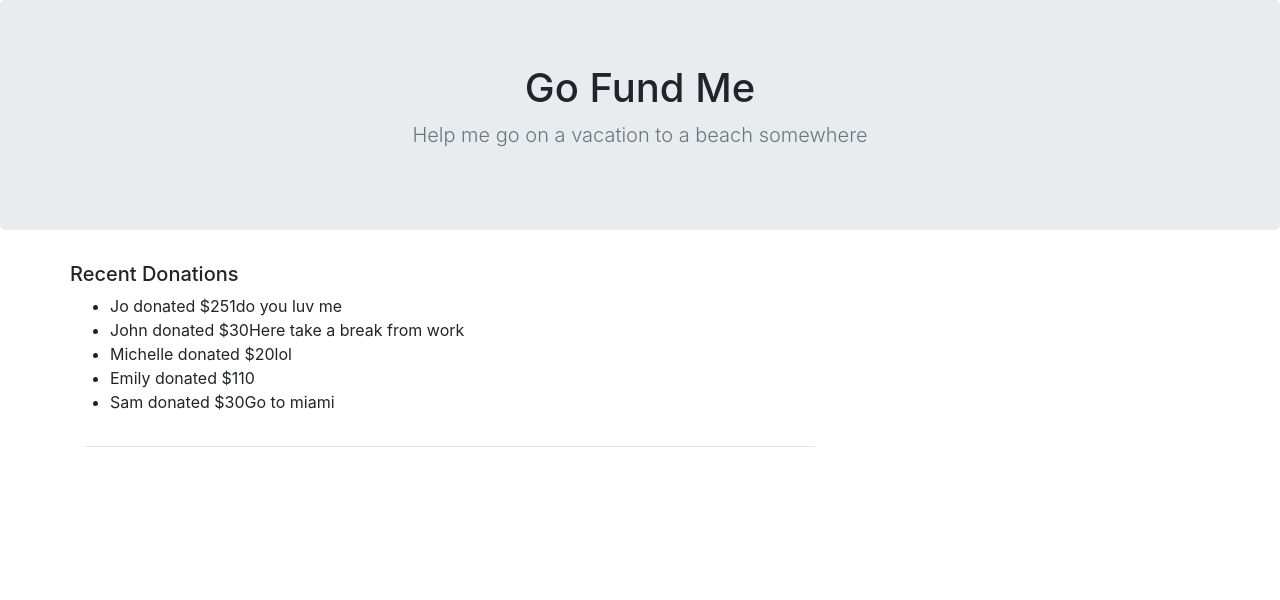
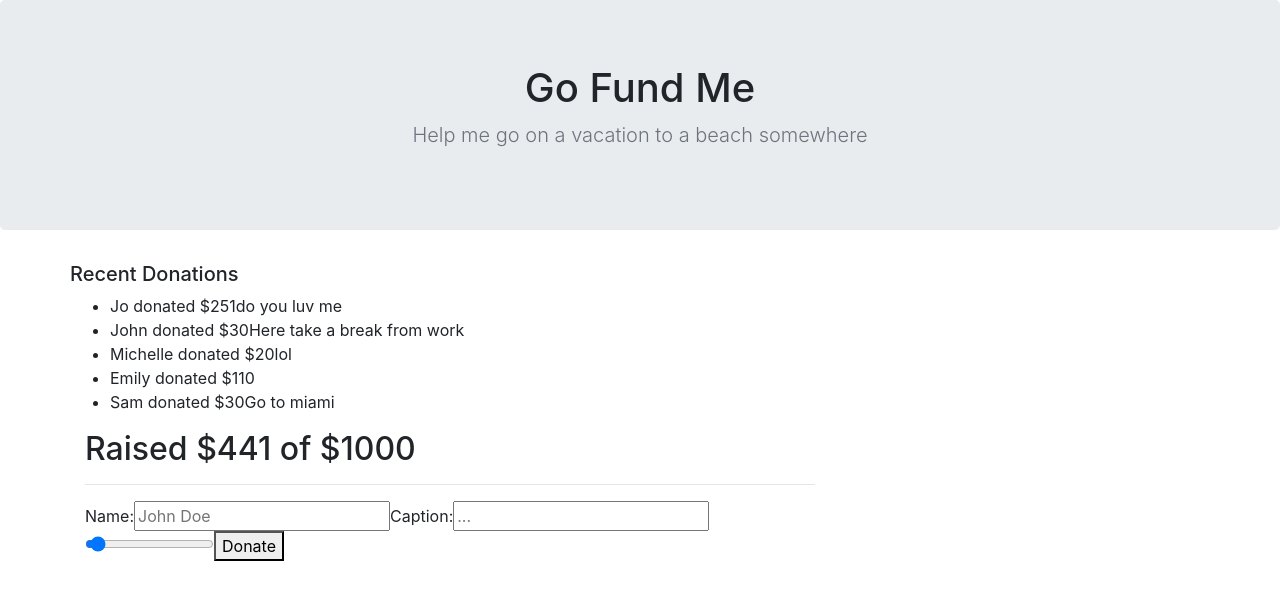
Before and after one commit to joinpursuit/Pursuit-Core-Web-Props-Lab-Tested, a React (Create React App) app: page / in a window 1280 px wide. Shown: the top 600 px of the page. Built offline with nearby package versions, Linux system fonts and the light colour scheme.

Commit message:
finished lab

```diff
--- a/src/App.js
+++ b/src/App.js
@@ -1,5 +1,7 @@
 import React from "react";
-import RecentDonations from "./Components/RecentDonations"
+import RecentDonations from "./Components/RecentDonations";
+import Progress from "./Components/Progress";
+import DonationForm from "./Components/DonationForm";
 
 import TopBar from "./Components/TopBar";
 
@@ -40,6 +42,11 @@
 
 export default class App extends React.Component {
   render() {
+    let total = 0;
+    donations.map(donate => {
+      return total += donate.amount;
+    });
+
     return (
       <>
         <TopBar />
@@ -49,8 +56,10 @@
 
             <div className="col-8">
               {/* TODO: Progress */}
+              <Progress total={total} goal={1000}/>
               <hr />
               {/* TODO: DonationForm */}
+              <DonationForm />
             </div>
           </div>
         </div>
--- a/src/Components/DonationForm.js
+++ b/src/Components/DonationForm.js
@@ -1,7 +1,18 @@
 import React from "react";
 
 const DonationForm = () => {
-  return null;
+  return (
+    <div>
+      <form>
+        Name:
+        <input type="text" placeholder="John Doe"/>
+        Caption:
+        <input type="text" placeholder="..."/>
+        <input type="range" id="points" name="points" min="5" max="1000" />
+        <button>Donate</button>
+      </form>
+    </div>
+  );
 };
 
 export default DonationForm;
--- a/src/Components/Progress.js
+++ b/src/Components/Progress.js
@@ -1,7 +1,13 @@
 import React from "react";
 
-const Progress = () => {
-  return null;
+const Progress = (props) => {
+  const {total, goal} = props;
+  return (
+    <div>
+      <h2>Raised ${total} of ${goal}</h2>
+    </div>
+  );
 };
 
+
 export default Progress;
--- a/src/Components/RecentDonations.js
+++ b/src/Components/RecentDonations.js
@@ -2,7 +2,7 @@
 import RecentDonation from "./RecentDonation"
 
 const RecentDonations = (props) => {
-  const { donations} = props;
+  const { donations } = props;
 
   const showDonations = donations.map(donation=>{
     return <RecentDonation name={donation.name}  amount={donation.amount}  caption={donation.caption} key={donation.id}/>
```
